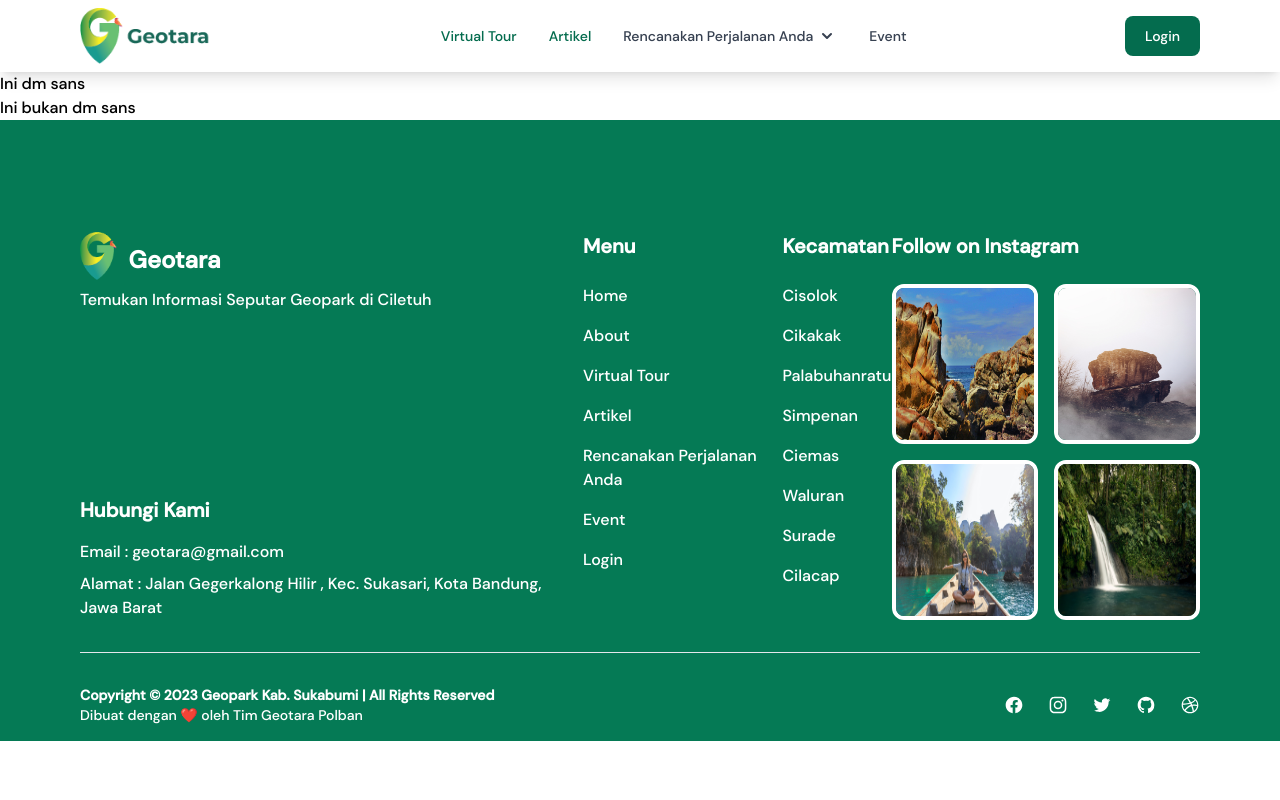
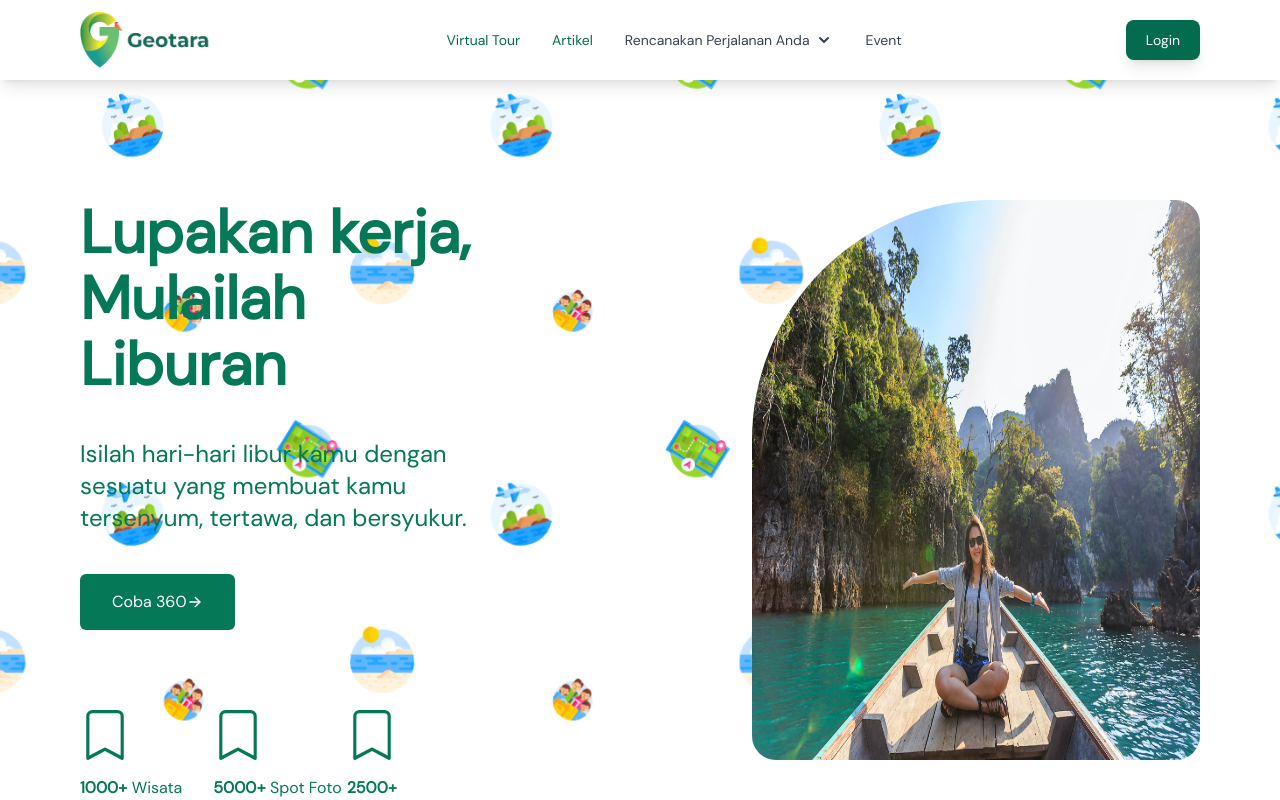
Before and after one commit to progantara/fe-geotara-portal, a React (Create React App) app: page / in a window 1280 px wide. Shown: the top 800 px of the page. Built offline with nearby package versions, Linux system fonts and the light colour scheme.

Commit message:
hero index

```diff
--- a/package.json
+++ b/package.json
@@ -11,6 +11,7 @@
     "node-sass": "^8.0.0",
     "react": "^18.2.0",
     "react-dom": "^18.2.0",
+    "react-icons": "^4.7.1",
     "react-router-dom": "^6.8.1",
     "react-scripts": "5.0.1",
     "web-vitals": "^2.1.4"
--- a/src/Component/Footer/index.jsx
+++ b/src/Component/Footer/index.jsx
@@ -13,12 +13,12 @@ const Footer = () => {
 	const navigate = useNavigate();
 
 	return (
-		<footer className="p-4 pt-28 bg-green-600 sm:px-20 text-white">
+		<footer className="p-4 text-white bg-green-600 pt-28 sm:px-20 ">
 			<div className="md:flex md:justify-between">
 				<div className="flex flex-col justify-between">
 					<div>
 						<a href="https://flowbite.com/" className="flex items-center">
-							<img src={Logo} className="h-12 mr-3 mb-2" alt="FlowBite Logo" />
+							<img src={Logo} className="h-12 mb-2 mr-3" alt="FlowBite Logo" />
 							<span className="self-center text-2xl font-semibold whitespace-nowrap">Geotara</span>
 						</a>
 						<span>Temukan Informasi Seputar Geopark di Ciletuh</span>
@@ -117,16 +117,16 @@ const Footer = () => {
 				<div>
 					<h2 className="mb-6 text-xl font-semibold ">Follow on Instagram</h2>
 					<div class="grid grid-cols-2 gap-4">
-						<img src={footer1} className="rounded-xl border-white border-4 bg-cover bg-center h-40 w-40" alt="FlowBite Logo" />
-						<img src={footer2} className="rounded-xl border-white border-4 bg-cover bg-center h-40 w-40" alt="FlowBite Logo" />
-						<img src={footer3} className="rounded-xl border-white border-4 bg-cover bg-center h-40 w-40" alt="FlowBite Logo" />
-						<img src={footer4} className="rounded-xl border-white border-4 bg-cover bg-center h-40 w-40" alt="FlowBite Logo" />
+						<img src={footer1} className="w-40 h-40 bg-center bg-cover border-4 border-white rounded-xl" alt="FlowBite Logo" />
+						<img src={footer2} className="w-40 h-40 bg-center bg-cover border-4 border-white rounded-xl" alt="FlowBite Logo" />
+						<img src={footer3} className="w-40 h-40 bg-center bg-cover border-4 border-white rounded-xl" alt="FlowBite Logo" />
+						<img src={footer4} className="w-40 h-40 bg-center bg-cover border-4 border-white rounded-xl" alt="FlowBite Logo" />
 					</div>
 				</div>
 			</div>
 			<hr className="my-6 border-gray-200 sm:mx-auto dark:border-gray-700 lg:my-8" />
 			<div className="sm:flex sm:items-center sm:justify-between">
-				<span className="text-sm  sm:text-left ">
+				<span className="text-sm sm:text-left ">
 					<p className="font-bold">Copyright © 2023 Geopark Kab. Sukabumi | All Rights Reserved</p>
 					<p>Dibuat dengan ❤️ oleh Tim Geotara Polban</p>
 				</span>
--- a/src/Component/Navbar/index.jsx
+++ b/src/Component/Navbar/index.jsx
@@ -7,7 +7,7 @@ const Navbar = () => {
 	const navigate = useNavigate();
 
 	return (
-		<nav className="px-20 py-2 bg-white border-b-gray-900 shadow-lg border-gray-200 dark:bg-gray-900 dark:border-gray-700">
+		<nav className="px-20 py-3 bg-white border-gray-200 shadow-lg border-b-gray-900 dark:bg-gray-900 dark:border-gray-700">
 			<div className="container flex flex-wrap items-center justify-between mx-auto">
 				<Link to="/" className="flex items-center">
 					<img src={Logo} className="h-6 mr-3 sm:h-14" alt="Geotara Logo" />
@@ -125,7 +125,7 @@ const Navbar = () => {
 				</div>
 				<Link
 					to="/login"
-					class="focus:outline-none text-white bg-green-700 hover:bg-green-800 focus:ring-4 focus:ring-green-300 font-medium rounded-lg text-sm px-5 py-2.5 dark:bg-green-600 dark:hover:bg-green-700 dark:focus:ring-green-800"
+					class="focus:outline-none shadow-lg text-white bg-green-700 hover:bg-green-800 focus:ring-4 focus:ring-green-300 font-medium rounded-lg text-sm px-5 py-2.5 dark:bg-green-600 dark:hover:bg-green-700 dark:focus:ring-green-800"
 				>
 					Login
 				</Link>
--- a/src/Pages/index.jsx
+++ b/src/Pages/index.jsx
@@ -1,14 +1,53 @@
 import React from 'react';
 import PortalTemplate from '../Component/Layout';
 
+import { IoArrowForwardSharp } from 'react-icons/io5';
+import { BsBookmark } from 'react-icons/bs';
+import BgHero from '../Assets/img/hero.jpg';
+
+const Hero = () => {
+	return (
+		<section className="flex justify-between h-screen bg-cover bg-hero-pattern py-[7.5rem] px-20">
+			<div className="flex flex-col w-3/5 pr-[17rem] text-primary">
+				<h1 className="text-6xl font-bold leading-[4.125rem] ">Lupakan kerja, Mulailah Liburan</h1>
+				<p className="my-10 text-2xl">Isilah hari-hari libur kamu dengan sesuatu yang membuat kamu tersenyum, tertawa, dan bersyukur.</p>
+				<div>
+					<button className="flex items-center px-8 py-4 text-white rounded-md bg-primary">
+						Coba 360
+						<IoArrowForwardSharp color="white" />
+					</button>
+				</div>
+				<div className="grid grid-cols-3 mt-20">
+					<div className="flex flex-col space-y-4">
+						<BsBookmark size={50} />
+						<p>
+							<b>1000+</b> Wisata
+						</p>
+					</div>
+					<div className="flex flex-col space-y-4">
+						<BsBookmark size={50} />
+						<p>
+							<b>5000+</b> Spot Foto
+						</p>
+					</div>
+					<div className="flex flex-col space-y-4">
+						<BsBookmark size={50} />
+						<p>
+							<b>2500+</b> Pengunjung Baru
+						</p>
+					</div>
+				</div>
+			</div>
+			<img src={BgHero} alt="background hero" className="w-2/5 rounded-tl-[15rem] rounded-3xl" />
+		</section>
+	);
+};
+
 const Home = () => {
 	return (
-		<>
-			<PortalTemplate>
-				<h1 className="font-DMSans">Ini dm sans</h1>
-				<h1>Ini bukan dm sans</h1>
-			</PortalTemplate>
-		</>
+		<PortalTemplate>
+			<Hero />
+		</PortalTemplate>
 	);
 };
 
--- a/src/index.css
+++ b/src/index.css
@@ -4,7 +4,7 @@
 
 @font-face {
 	font-family: 'DMSans'; /*Can be any text*/
-	src: local('DMSans-Medium'), url('./Assets/Fonts/DMSans-Medium.ttf') format('truetype');
+	src: local('DMSans-Regular'), url('./Assets/Fonts/DMSans-Regular.ttf') format('truetype');
 }
 
 body {
--- a/tailwind.config.js
+++ b/tailwind.config.js
@@ -1,10 +1,18 @@
 /** @type {import('tailwindcss').Config} */
 module.exports = {
 	content: ['./src/**/*.{js,jsx,ts,tsx}', 'node_modules/flowbite-react/**/*.{js,jsx,ts,tsx}'],
+	mode: 'jit',
+	purge: ['./public/**/*.html', './src/**/*.{js,jsx,ts,tsx,vue}'],
 	theme: {
+		colors: {
+			primary: '#047857',
+		},
 		extend: {
 			fontFamily: {
 				DMSans: ['"DMSans"'],
+			},
+			backgroundImage: {
+				'hero-pattern': "url('./Assets/img/pattern/travel-pattern-2.png')",
 			},
 		},
 	},
```
Also changed, not shown: src/Assets/img/hero.jpg (added), src/Assets/img/pattern/travel-pattern-2.png (added).
